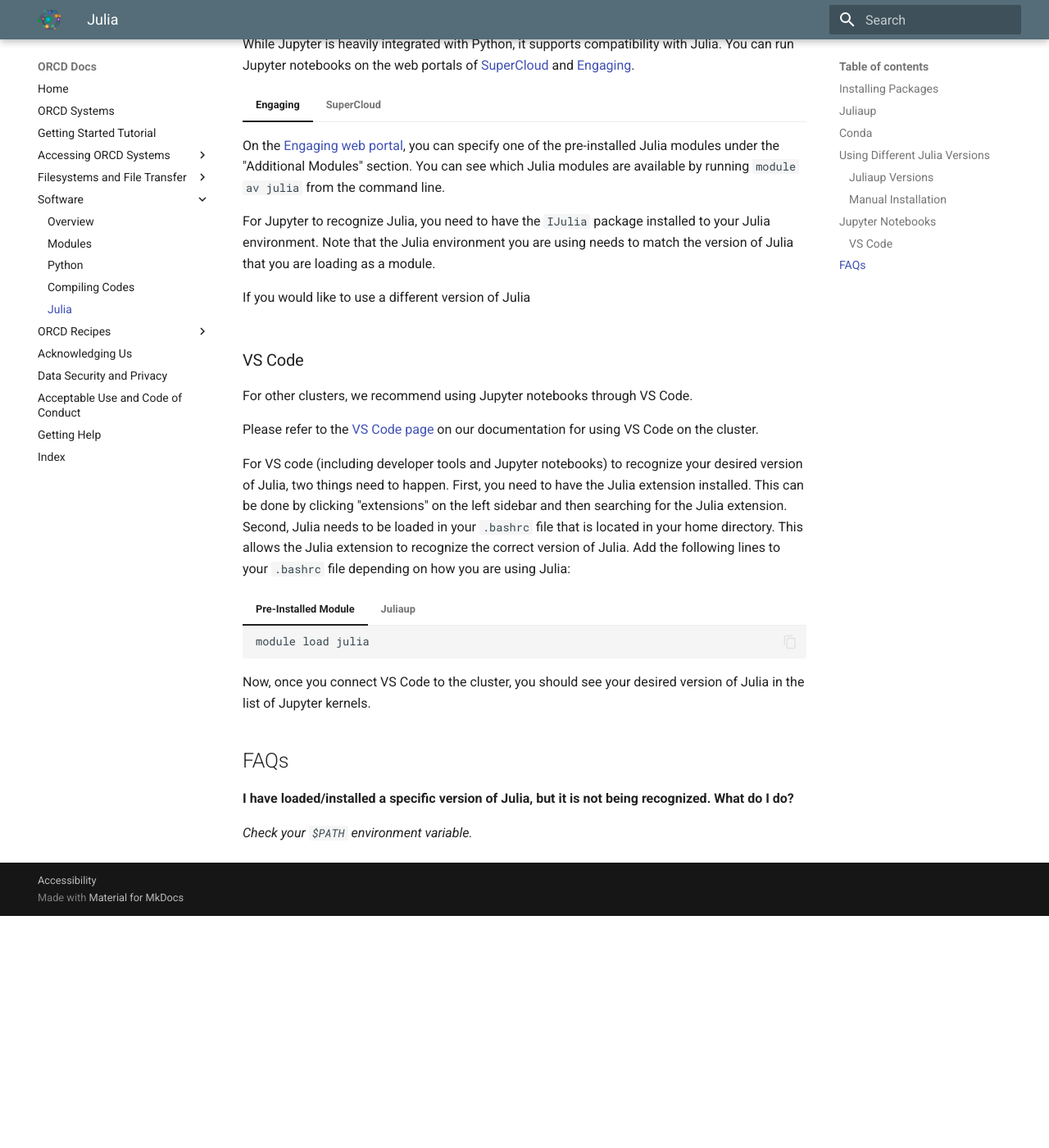
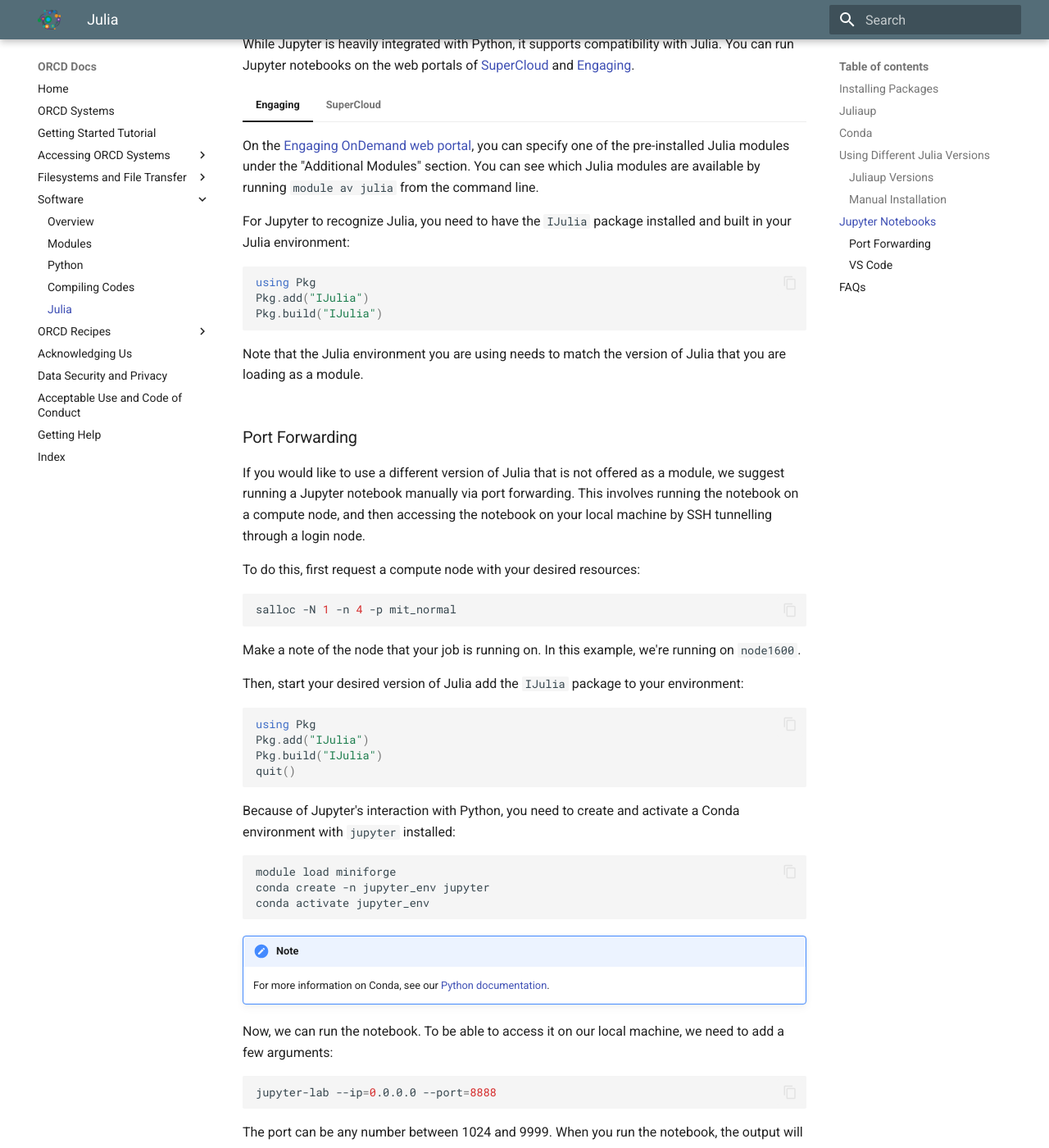
Before and after one commit to mit-orcd/orcd-docs-edit, an MkDocs documentation site: the page built from docs/software/julia.md, in a window 1280 px wide and 1400 px high, scrolled down 2878 px. Shown: the whole window at 82% size. Built offline with MkDocs 1.6.1 and Material for MkDocs 9.7.7, drawn with Linux system fonts in a browser that asks for light colours; before the commit the page ends 3995 px from its top, so only the background shows below that; some of the changed text lies outside the part shown.

Commit message:
adding jupyter port forwarding section

````diff
--- a/docs/software/julia.md
+++ b/docs/software/julia.md
@@ -128,16 +128,22 @@
 
 === "Engaging"
 
-    On the [Engaging web portal](https://engaging-ood.mit.edu/), you can specify
+    On the [Engaging OnDemand web portal](https://engaging-ood.mit.edu/), you can specify
     one of the pre-installed Julia modules under the "Additional Modules"
     section. You can see which Julia modules are available by running `module
     av julia` from the command line.
 
     For Jupyter to recognize Julia, you need to have the `IJulia` package
-    installed to your Julia environment. Note that the Julia environment you are
-    using needs to match the version of Julia that you are loading as a module.
+    installed and built in your Julia environment:
 
-    If you would like to use a different version of Julia
+    ```julia
+    using Pkg
+    Pkg.add("IJulia")
+    Pkg.build("IJulia")
+    ```
+
+    Note that the Julia environment you are using needs to match the version of
+    Julia that you are loading as a module.
 
 === "SuperCloud"
 
@@ -145,9 +151,95 @@
     `/jupyter/` and launch a notebook. When the session is running, open the
     notebook and select a Julia kernel.
 
-    !!!Note
-        For more information on running Jupyter notebooks on SuperCloud, check
-        the [SuperCloud documentation](https://mit-supercloud.github.io/supercloud-docs/jupyter-notebooks/).
+    For more information on running Jupyter notebooks on SuperCloud, check the
+    [SuperCloud documentation](https://mit-supercloud.github.io/supercloud-docs/jupyter-notebooks/).
+
+### Port Forwarding
+
+If you would like to use a different version of Julia that is not offered
+as a module, we suggest running a Jupyter notebook manually via port forwarding.
+This involves running the notebook on a compute node, and then accessing the
+notebook on your local machine by SSH tunnelling through a login node.
+
+To do this, first request a compute node with your desired resources:
+
+```bash
+salloc -N 1 -n 4 -p mit_normal
+```
+
+Make a note of the node that your job is running on. In this example, we're
+running on `node1600`.
+
+Then, start your desired version of Julia add the `IJulia` package to your
+environment:
+
+```Julia
+using Pkg
+Pkg.add("IJulia")
+Pkg.build("IJulia")
+quit()
+```
+
+Because of Jupyter's interaction with Python, you need to create and activate a
+Conda environment with `jupyter` installed:
+
+```bash
+module load miniforge
+conda create -n jupyter_env jupyter
+conda activate jupyter_env
+```
+
+!!!Note
+    For more information on Conda, see our
+    [Python documentation](python.md#conda-environments).
+
+Now, we can run the notebook. To be able to access it on our local machine, we
+need to add a few arguments:
+
+```bash
+jupyter-lab --ip=0.0.0.0 --port=8888
+```
+
+The port can be any number between 1024 and 9999. When you run the notebook,
+the output will contain a link with a token that allows you to access the
+notebook, looking something like this:
+
+```
+http://127.0.0.1:<remote port>/lab?token=<token>
+```
+
+For example:
+
+```
+http://127.0.0.1:8888/lab?token=7e97d59f9a17c91c11289bc5bec35ad3921725c6db55fe33
+```
+
+In a second terminal window, set up an SSH tunnel to your Jupyter notebook that's
+running on the compute node:
+
+```bash
+ssh -L <local port>:<node>:<remote port> <USER>@orcd-login001.mit.edu
+```
+
+In general, it's easier if you keep the local port and the remote port as the
+same number:
+
+```bash
+ssh -L 8888:node1600:8888 <USER>@orcd-login001.mit.edu
+```
+
+Now you can access Jupyter in an internet browser:
+
+```
+http://127.0.0.1:<local port>/lab?token=<token>
+```
+
+If you kept the local and remote ports as the same number, then you can directly
+copy the link that was given to you earlier:
+
+```
+http://127.0.0.1:8888/lab?token=7e97d59f9a17c91c11289bc5bec35ad3921725c6db55fe33
+```
 
 ### VS Code
 
@@ -179,5 +270,5 @@
 *Check your `$PATH` environment variable.*
 
 <!--
-TODO: Figure out how to run Julia on Jupyter
+TODO: Edit the VS code section for a better Jupyter process
 -->
````
Also changed, not shown: other parts of docs/software/julia.md (+0 -1 lines).
